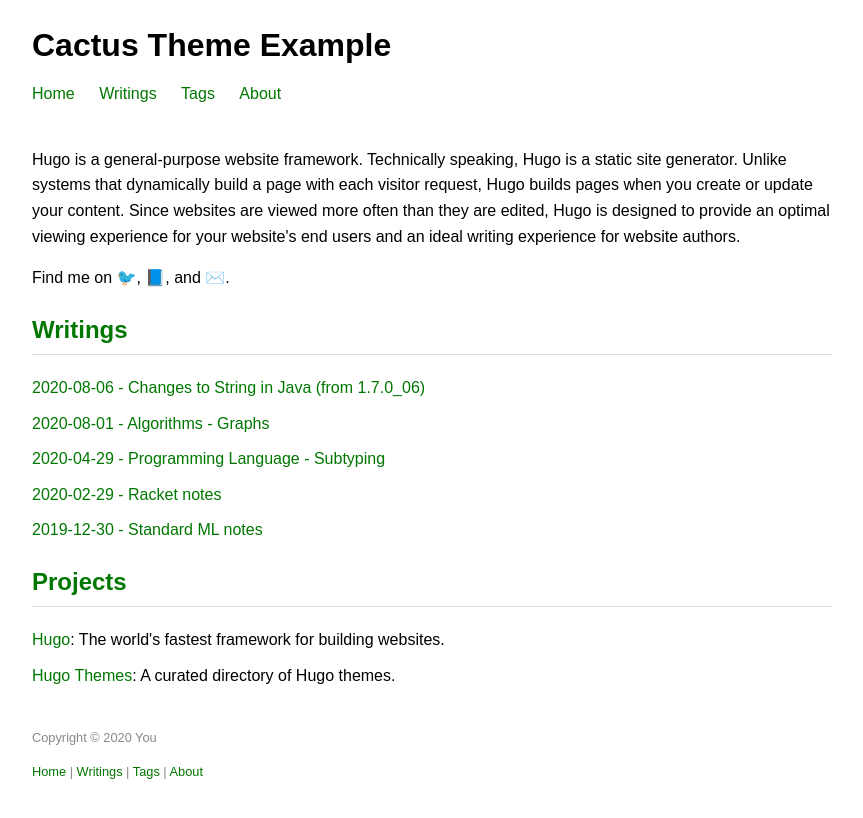
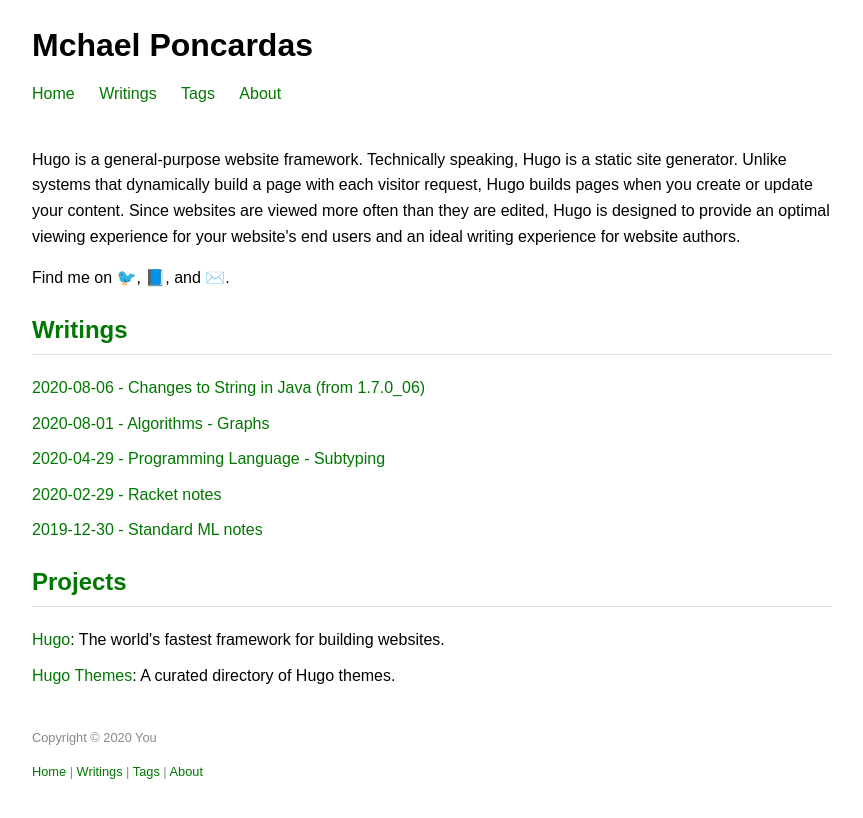
Before and after one commit to poncardasm/mchael-poncardas, an Eleventy site: page src/index.md in a window 1280 px wide. Shown: the whole page, without its empty margins (208-1071 px from the left). Built offline with nearby package versions, Linux system fonts and the light colour scheme; Eleventy itself is replaced by a stand-in of ours; files that its build step writes are made by us from their sources.

Commit message:
Update index.md title to 'Mchael Poncardas'

```diff
--- a/src/index.md
+++ b/src/index.md
@@ -1,10 +1,10 @@
 ---
 layout: 'base.njk'
-title: 'Cactus Theme Example'
+title: 'Mchael Poncardas'
 ---
 
 <header>
-    <h1>Cactus Theme Example</h1>
+    <h1>Mchael Poncardas</h1>
     <nav>
         <a href="/">Home</a>
         <a href="/writings">Writings</a>
```
